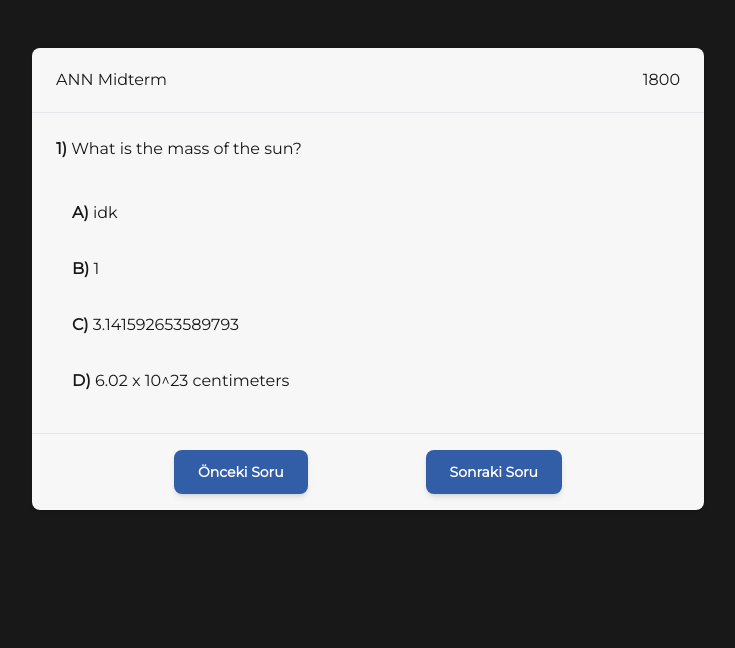
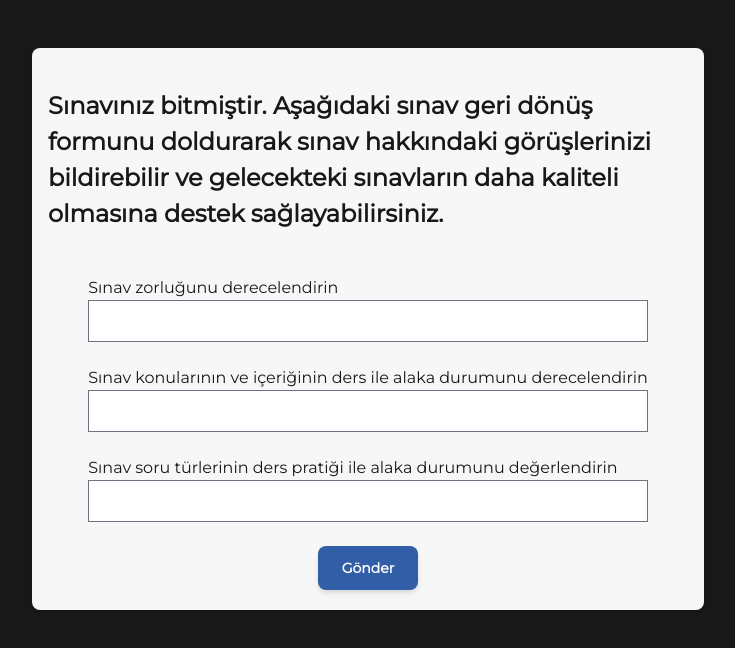
Before and after one commit to fe-fstar/ExamMeter, a SvelteKit app: page /exam/1 in a window 1280 px wide. Shown: the top 648 px of the page, without its empty margins (272-1007 px from the left). Built offline with nearby package versions, Linux system fonts and the light colour scheme.

Commit message:
exam progression and feedback form

```diff
--- a/src/components/Button.svelte
+++ b/src/components/Button.svelte
@@ -1,5 +1,6 @@
 <script>
     export let type = "button";
+    export let disabled = false;
 </script>
 
-<button class="{type === "submit" ? "px-3 py-1.5 w-full" : "px-6 py-3"} bg-custom_blue text-white rounded-lg text-sm font-semibold shadow-md ease-out hover:opacity-75 duration-300 select-none" on:click><slot/></button>
+<button disabled={disabled} class="{type === "submit" ? "px-3 py-1.5 w-full" : "px-6 py-3"} bg-custom_blue text-white rounded-lg text-sm font-semibold shadow-md ease-out hover:opacity-75 duration-300 select-none disabled:cursor-not-allowed disabled:opacity-75" on:click><slot/></button>
--- a/src/routes/exam/[id]/+page.svelte
+++ b/src/routes/exam/[id]/+page.svelte
@@ -1,4 +1,5 @@
 <script>
+    import { onDestroy, onMount } from "svelte";
     import Button from "../../../components/Button.svelte";
 
     let exam = {
@@ -7,8 +8,8 @@
         class: "Artificial Neural Networks CSE-1234",
         description:
             "Add the exam sheet to your report XDDDDDDDDDDDDDDDDDDDDDDD",
-        startsAt: 1702391437,
-        endsAt: 1702393237,
+        startsAt: new Date(2023, 11, 13, 17, 51, 30),
+        endsAt: new Date(2023, 11, 13, 17, 52, 0),
         jumpingEnabled: false,
         questions: [
             {
@@ -41,8 +42,97 @@
     };
 
     let studentAnswers = [];
+    let currentQuestionIndex = exam.questions.length;
+    let timeForExamToStart = 0;
+    let timeForExamToEnd = 0;
+    let intervalBeforeExam;
+    let intervalDuringExam;
+    let secondsLeft;
+    let minutesLeft;
+    let hoursLeft;
+    let timeLeftToStartExamString;
+    let timeLeftToEndExamString;
 
-    let currentQuestionIndex = 0;
+    $: if (
+        timeLeftToStartExamString === "00 : 00 : 00" &&
+        currentQuestionIndex === -1
+    ) {
+        clearInterval(intervalBeforeExam);
+        intervalDuringExam = setInterval(() => {
+            timeForExamToEnd = exam.endsAt - Date.now();
+
+            hoursLeft = Math.floor(timeForExamToEnd / 3600000); // 1 hour = 3600000 milliseconds
+            minutesLeft = Math.floor((timeForExamToEnd % 3600000) / 60000); // 1 minute = 60000 milliseconds
+            secondsLeft = Math.floor((timeForExamToEnd % 60000) / 1000); // 1 second = 1000 milliseconds
+
+            timeLeftToEndExamString =
+                (hoursLeft === 0
+                    ? "00"
+                    : hoursLeft < 10
+                      ? "0" + hoursLeft
+                      : hoursLeft) +
+                " : " +
+                (minutesLeft === 0
+                    ? "00"
+                    : minutesLeft < 10
+                      ? "0" + minutesLeft
+                      : minutesLeft) +
+                " : " +
+                (secondsLeft === 0
+                    ? "00"
+                    : secondsLeft < 10
+                      ? "0" + secondsLeft
+                      : secondsLeft);
+        }, 1000);
+        ++currentQuestionIndex;
+    }
+
+    $: if (timeLeftToEndExamString === "00 : 00 : 00") {
+        clearInterval(intervalDuringExam);
+        currentQuestionIndex = exam.questions.length;
+    }
+
+    onMount(() => {
+        if (exam.startsAt > Date.now()) {
+            intervalBeforeExam = setInterval(() => {
+                timeForExamToStart = exam.startsAt - Date.now();
+
+                hoursLeft = Math.floor(timeForExamToStart / 3600000); // 1 hour = 3600000 milliseconds
+                minutesLeft = Math.floor(
+                    (timeForExamToStart % 3600000) / 60000,
+                ); // 1 minute = 60000 milliseconds
+                secondsLeft = Math.floor((timeForExamToStart % 60000) / 1000); // 1 second = 1000 milliseconds
+
+                timeLeftToStartExamString =
+                    (hoursLeft === 0
+                        ? "00"
+                        : hoursLeft < 10
+                          ? "0" + hoursLeft
+                          : hoursLeft) +
+                    " : " +
+                    (minutesLeft === 0
+                        ? "00"
+                        : minutesLeft < 10
+                          ? "0" + minutesLeft
+                          : minutesLeft) +
+                    " : " +
+                    (secondsLeft === 0
+                        ? "00"
+                        : secondsLeft < 10
+                          ? "0" + secondsLeft
+                          : secondsLeft);
+            }, 1000);
+        } else if (exam.endsAt < Date.now()) {
+            currentQuestionIndex = exam.questions.length;
+        } else {
+            currentQuestionIndex = 0;
+        }
+    });
+
+    onDestroy(() => {
+        clearInterval(intervalBeforeExam);
+        clearInterval(intervalDuringExam);
+    });
 </script>
 
 <div class="mx-auto max-w-7xl px-4 py-12 sm:px-6 lg:px-8">
@@ -51,16 +141,70 @@
             class="divide-y divide-gray-200 overflow-hidden rounded-lg bg-custom_white shadow child:text-custom_black"
         >
             {#if currentQuestionIndex === -1}
-                <h1>Sınav başlamak üzere</h1>
+                <div
+                    class="px-4 py-5 flex flex-col justify-center items-center"
+                >
+                    <h1>{exam.class}</h1>
+                    <h2>{exam.title}</h2>
+                </div>
+                <div
+                    class="px-4 py-5 flex flex-col justify-center items-center"
+                >
+                    <p>{exam.description}</p>
+                    <h3>Sınavınızın başlamasına kalan süre:</h3>
+                    <h2>{timeLeftToStartExamString}</h2>
+                    <p>
+                        (Süre dolduğunda sınavınız otomatik olarak
+                        başlayacaktır)
+                    </p>
+                </div>
             {:else if currentQuestionIndex === exam.questions.length}
-                <h1>Sınav bitti geçmiş olsun</h1>
+                <div
+                    class="px-4 py-5 flex flex-col justify-center items-center"
+                >
+                    <div>
+                        <h2>
+                            Sınavınız bitmiştir. Aşağıdaki sınav geri dönüş
+                            formunu doldurarak sınav hakkındaki görüşlerinizi
+                            bildirebilir ve gelecekteki sınavların daha kaliteli
+                            olmasına destek sağlayabilirsiniz.
+                        </h2>
+                    </div>
+                    <div>
+                        <form class="child:last:mx-auto">
+                            <div class="flex flex-col items-start my-6">
+                                <label for="one"
+                                    >Sınav zorluğunu derecelendirin</label
+                                >
+                                <input type="number" name="one" class="w-full"/>
+                            </div>
+                            <div class="flex flex-col items-start my-6">
+                                <label for="two"
+                                    >Sınav konularının ve içeriğinin ders ile
+                                    alaka durumunu derecelendirin</label
+                                >
+                                <input type="number" name="two" class="w-full"/>
+                            </div>
+                            <div class="flex flex-col items-start my-6">
+                                <label for="two"
+                                    >Sınav soru türlerinin ders pratiği ile
+                                    alaka durumunu değerlendirin</label
+                                >
+                                <input type="number" name="two" class="w-full"/>
+                            </div>
+                            <div class="grid place-items-center">
+                                <Button>Gönder</Button>
+                            </div>
+                        </form>
+                    </div>
+                </div>
             {:else}
                 <div class="px-4 py-5 sm:px-6">
                     <div
                         class="flex justify-between items-center child:text-custom_black"
                     >
                         <div>{exam.title}</div>
-                        <div>{exam.endsAt - exam.startsAt}</div>
+                        <div>{timeLeftToEndExamString}</div>
                     </div>
                 </div>
                 <div class="px-4 py-5 sm:p-6 child:text-custom_black">
@@ -109,8 +253,6 @@
                                         ...studentAnswers,
                                     ];
                                 }
-
-                                console.log(studentAnswers);
                             }}
                             class="p-4 cursor-pointer hover:bg-slate-300 rounded-lg {studentAnswers.some(
                                 (obj) =>
@@ -118,7 +260,7 @@
                                         currentQuestionIndex &&
                                     obj.optionIndex === index,
                             )
-                                ? 'bg-amber-200'
+                                ? 'bg-indigo-300'
                                 : ''}"
                         >
                             <span class="font-bold"
@@ -131,6 +273,7 @@
                 <div class="px-4 py-4 sm:px-6">
                     <div class="flex justify-evenly items-center">
                         <Button
+                            disabled={!exam.jumpingEnabled}
                             on:click={() => {
                                 --currentQuestionIndex;
                             }}>Önceki Soru</Button
@@ -138,7 +281,10 @@
                         <Button
                             on:click={() => {
                                 ++currentQuestionIndex;
-                            }}>Sonraki Soru</Button
+                            }}
+                            >{currentQuestionIndex < exam.questions.length - 1
+                                ? "Sonraki Soru"
+                                : "Sınavı Bitir"}</Button
                         >
                     </div>
                 </div>
```
